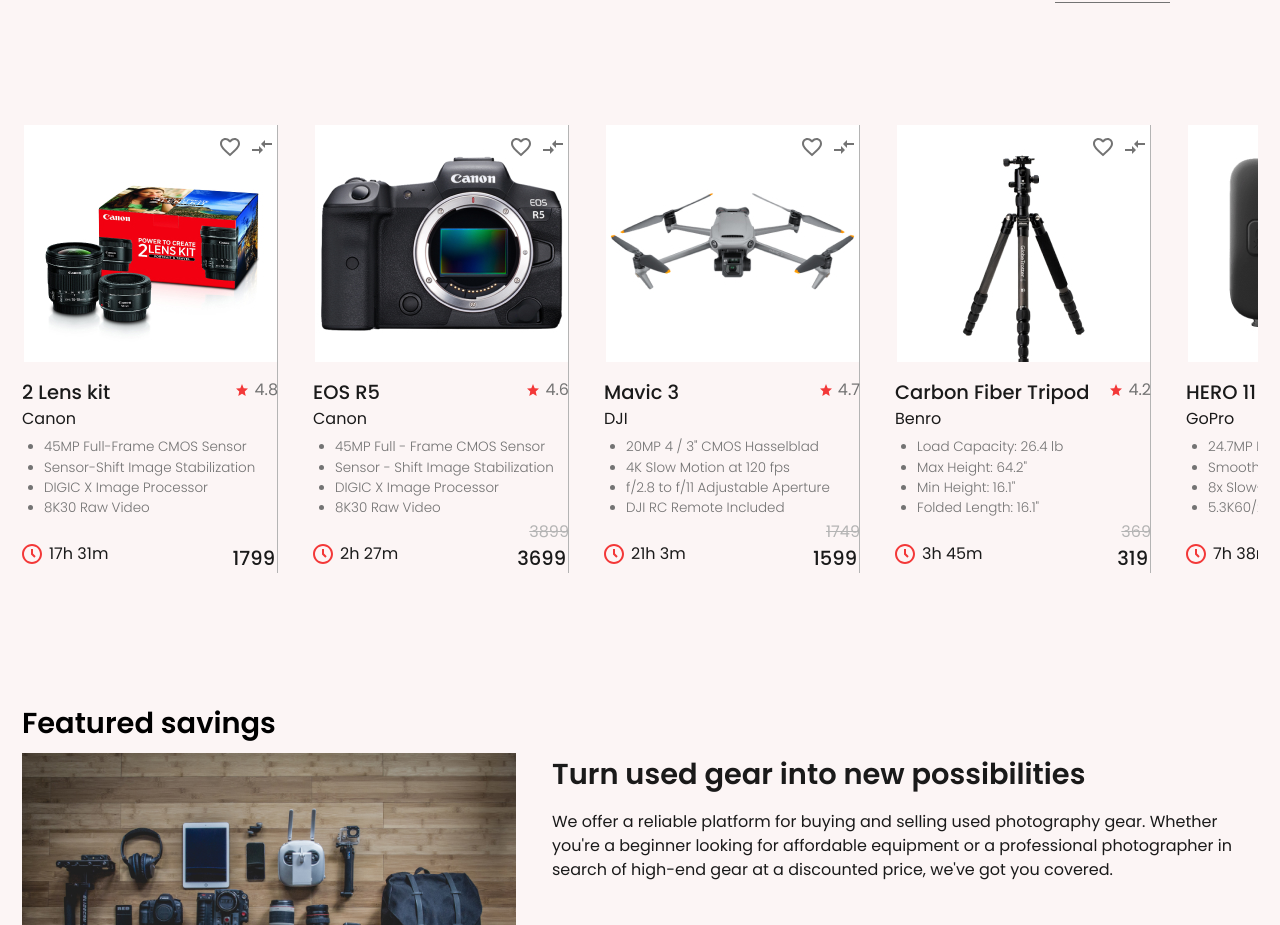
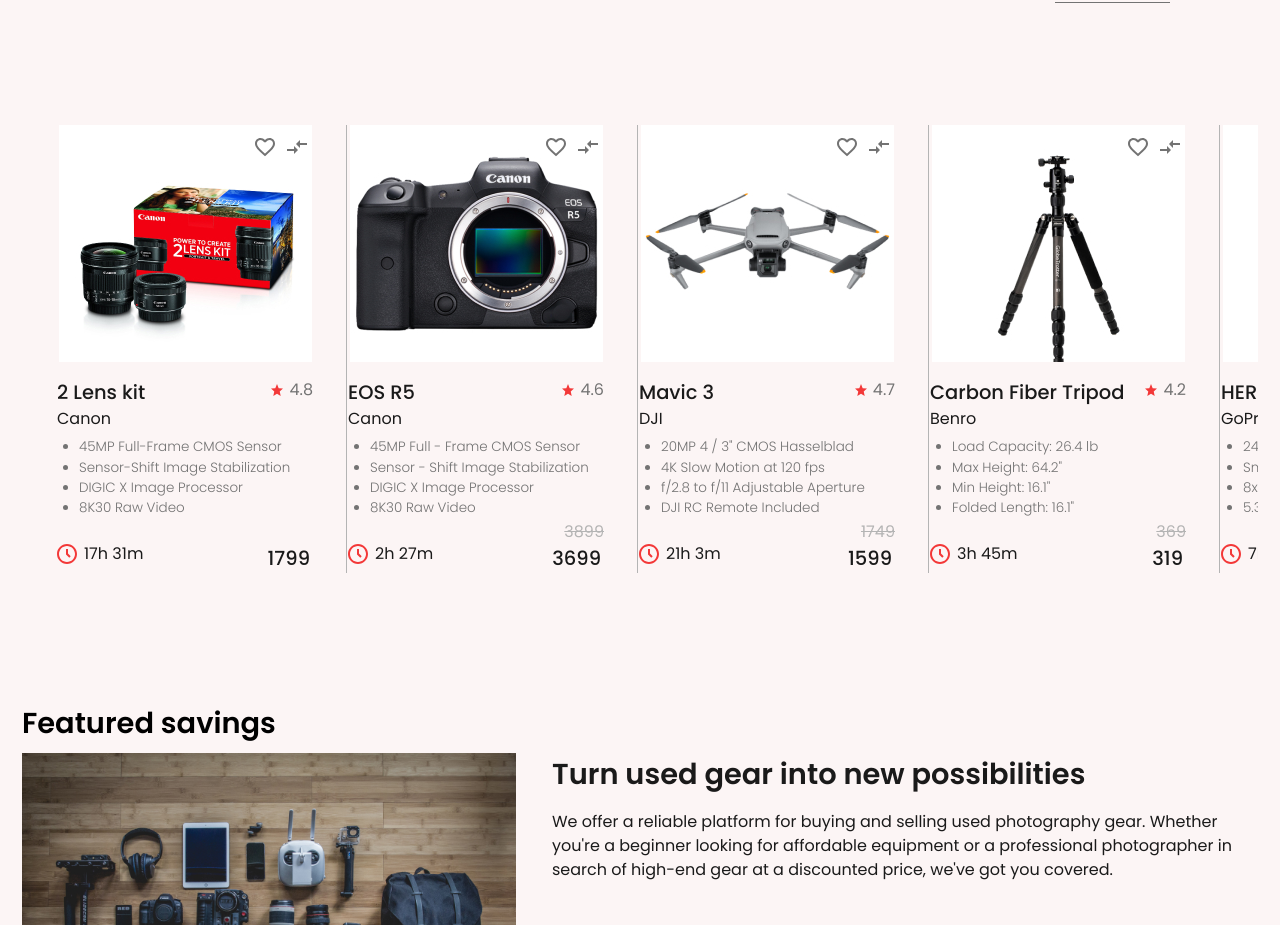
Before and after one commit to abutahermuhammad/pixel, a Next.js app: page / in a window 1280 px wide. Shown: the part 2025-2950 px from the top of the page. Built offline with nearby package versions, Linux system fonts and the light colour scheme.

Commit message:
slider fix

```diff
--- a/src/components/SectionProducts/index.tsx
+++ b/src/components/SectionProducts/index.tsx
@@ -141,7 +141,7 @@
             <Container className={Style.__area_container}>
                 <Swiper
                     className=''
-                    spaceBetween={35}
+                    // spaceBetween={35}
                     // slidesPerView={5}
                     freeMode={true}
                     breakpoints={{
@@ -150,10 +150,12 @@
                             spaceBetween: 22
                         },
                         1024: {
-                            slidesPerView: 3.3
+                            slidesPerView: 3.3,
+                            spaceBetween: 35
                         },
                         1440: {
-                            slidesPerView: 5
+                            // slidesPerView: 5,
+                            spaceBetween: 70
                         }
                     }}
                     modules={[FreeMode]}
--- a/src/components/SectionProducts/products.module.scss
+++ b/src/components/SectionProducts/products.module.scss
@@ -4,16 +4,17 @@
   @apply relative block w-full;
 }
 .__area_container {
-  @apply max-md:py-[31px] md:py-12 xl:pt-[83px] w-full relative max-xl:border-t max-xl:border-t-light-gray max-md:overflow-y-hidden;
+  @apply w-full max-md:py-[31px] md:py-12 xl:pt-[83px] w-full relative max-xl:border-t max-xl:border-t-light-gray max-md:overflow-y-hidden;
 
   .__card_wrapper {
-    @apply max-w-[296px] border-e border-e-gray;
+    @apply w-[325px] border-e border-e-gray;
   }
 }
 
 // Product Card
 .__card {
-  @apply me-[35px] relative max-md:w-[223px] md:w-[256px] h-[448px] flex flex-col justify-start items-center gap-4 overflow-hidden;
+  // @apply me-[35px] relative max-md:w-[223px] md:w-[256px] h-[448px] flex flex-col justify-start items-center gap-4 overflow-hidden;
+  @apply mx-[35px] relative max-md:w-[223px] md:w-[256px] h-[448px] flex flex-col justify-start items-center gap-4 overflow-hidden;
   &:hover {
     .__info {
       @apply hidden transition-all duration-300;
```
